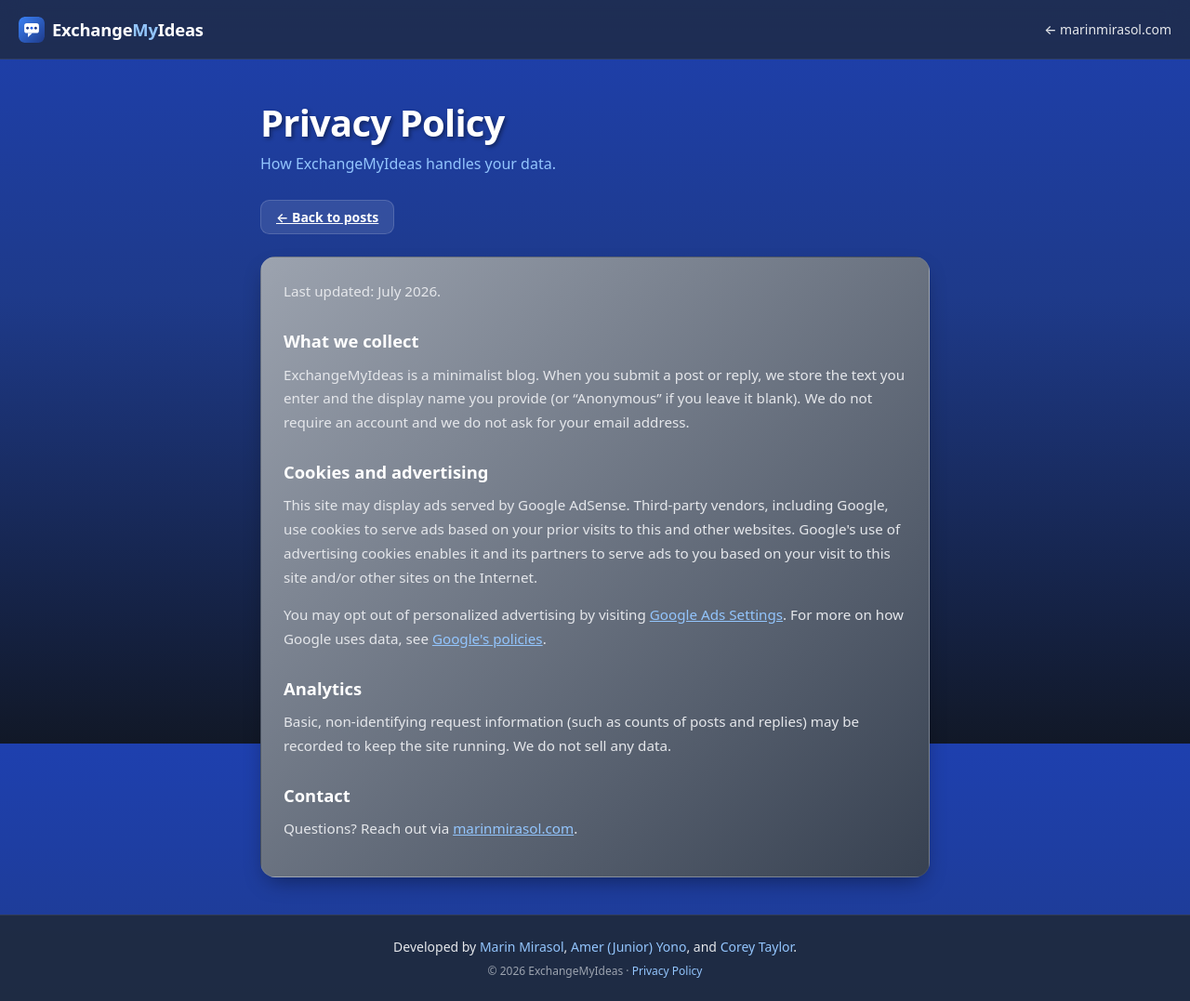
After one commit to mmirasol17/ExchangeMyIdeas, a PHP site: page /privacy.php in a window 1280 px wide. The commit adds this page. Shown: the whole page at 93% size. Run offline with PHP 8.4, Linux system fonts and the light colour scheme.

Commit message:
Add likes, AdSense integration, Markdown, honeypot, and real app icons
Features:
- Likes: migration 001 adds a likes column; like.php increments via fetch
  (one per browser, localStorage-tracked). Guarded by column_exists() so the
  UI and query stay dormant until the migration runs -- deploy-safe. Adds a
  "Most liked" sort.
- Real Google AdSense: renders live ad units when $adsenseClient/$adsenseSlot
  are set in config.local.php, otherwise the placeholder. Adds a privacy
  policy page (required for approval) linked in the footer, and ads.txt.
- Markdown: safe subset (**bold**, *italic*, `code`, links) rendered in post
  and reply bodies -- escaped first, so no XSS.
- Honeypot spam protection on the post and reply forms.

Visual:
- Sidebar now uses the real Lifelyze and Tunelyze app icons instead of letter
  monograms.
- ExchangeMyIdeas favicon shown next to the navbar brand.

Co-Authored-By: Claude Opus 4.8 (1M context) <noreply@anthropic.com>

```diff
--- /dev/null
+++ b/ads.txt
@@ -0,0 +1,4 @@
+# ads.txt for exchangemyideas.marinmirasol.com
+# After AdSense approval, replace pub-0000000000000000 with your real
+# publisher ID (the digits from ca-pub-XXXXXXXXXXXXXXXX) and remove this note.
+google.com, pub-0000000000000000, DIRECT, f08c47fec0942fa0
--- a/lib.php
+++ b/lib.php
@@ -37,8 +37,52 @@ function avatar_color(string $name): string {
   return "hsl({$hue}deg 55% 45%)";
 }
 
+/**
+ * Whether a column exists on a table. Cached per request. Lets features that
+ * depend on a migration (e.g. likes) degrade gracefully until it has run, so a
+ * deploy can never reference a not-yet-created column and break the site.
+ * Table name is a trusted constant, never user input.
+ */
+function column_exists(PDO $conn, string $table, string $column): bool {
+  static $cache = [];
+  $key = "$table.$column";
+  if (array_key_exists($key, $cache)) {
+    return $cache[$key];
+  }
+  try {
+    $stmt = $conn->prepare("SHOW COLUMNS FROM `$table` LIKE ?");
+    $stmt->execute([$column]);
+    return $cache[$key] = (bool) $stmt->fetch();
+  } catch (PDOException $e) {
+    return $cache[$key] = false;
+  }
+}
+
+/**
+ * Renders a safe, minimal subset of Markdown: **bold**, *italic*, `code`, and
+ * [text](https://url) links. Input is HTML-escaped FIRST, so user content can
+ * never inject markup — the formatting is applied to already-safe text.
+ */
+function render_markdown(string $text): string {
+  $safe = e($text);
+  // `inline code`
+  $safe = preg_replace_callback('/`([^`\n]+)`/', fn($m) => '<code>' . $m[1] . '</code>', $safe);
+  // **bold**
+  $safe = preg_replace('/\*\*([^*\n]+)\*\*/', '<strong>$1</strong>', $safe);
+  // *italic* (not part of a ** run)
+  $safe = preg_replace('/(?<!\*)\*(?!\*)([^*\n]+)\*(?!\*)/', '<em>$1</em>', $safe);
+  // [text](https://url) -- URL is already entity-escaped by e()
+  $safe = preg_replace_callback(
+    '/\[([^\]\n]+)\]\((https?:\/\/[^\s)]+)\)/',
+    fn($m) => '<a href="' . $m[2] . '" target="_blank" rel="noopener noreferrer nofollow">' . $m[1] . '</a>',
+    $safe
+  );
+  return nl2br($safe);
+}
+
 /** Renders the document head, opening body, and top navbar. */
 function render_head(string $title, string $script): void {
+  global $adsenseClient;
   ?>
 <!DOCTYPE html>
 <html lang="en">
@@ -58,18 +102,18 @@ function render_head(string $title, string $script): void {
   <link rel="manifest" href="./site.webmanifest" />
   <meta name="theme-color" content="#1e3a8a" />
   <link rel="stylesheet" href="./styles.css" />
-  <!--
-    Google AdSense: after you're approved at https://www.google.com/adsense,
-    uncomment this and swap in your publisher ID (ca-pub-XXXXXXXXXXXXXXXX).
-    Then replace the placeholders inside ad_slot() with your real <ins> unit.
-  <script async src="https://pagead2.googlesyndication.com/pagead/js/adsbygoogle.js?client=ca-pub-XXXXXXXXXXXXXXXX" crossorigin="anonymous"></script>
-  -->
+  <?php if (!empty($adsenseClient)): ?>
+  <script async src="https://pagead2.googlesyndication.com/pagead/js/adsbygoogle.js?client=<?= e($adsenseClient) ?>" crossorigin="anonymous"></script>
+  <?php endif; ?>
   <script src="./<?= e($script) ?>" defer></script>
 </head>
 
 <body>
   <nav class="navbar">
-    <a class="brand" href="./index.php">Exchange<span>My</span>Ideas</a>
+    <a class="brand" href="./index.php">
+      <img class="brand-icon" src="./favicon.svg" alt="" width="28" height="28" />
+      <span class="brand-text">Exchange<span class="brand-accent">My</span>Ideas</span>
+    </a>
     <a class="home-link" href="https://marinmirasol.com" target="_blank" rel="noopener noreferrer">&larr; marinmirasol.com</a>
   </nav>
   <?php
@@ -85,7 +129,10 @@ function render_footer(): void {
       <a href="https://www.linkedin.com/in/amer-yono/" target="_blank" rel="noopener noreferrer" class="footer-link">Amer (Junior) Yono</a>, and
       <a href="https://www.linkedin.com/in/corey-taylor-9a9bb1209/" target="_blank" rel="noopener noreferrer" class="footer-link">Corey Taylor</a>.
     </div>
-    <div class="copy">&copy; <?= date('Y') ?> ExchangeMyIdeas</div>
+    <div class="copy">
+      &copy; <?= date('Y') ?> ExchangeMyIdeas
+      &middot; <a href="./privacy.php" class="footer-link">Privacy Policy</a>
+    </div>
   </footer>
 </body>
 
@@ -99,10 +146,21 @@ function render_footer(): void {
  * replace the .ad-placeholder div below with your <ins class="adsbygoogle">.
  */
 function ad_slot(): void {
+  global $adsenseClient, $adsenseSlot;
   ?>
   <div class="ad-slot" role="complementary" aria-label="Advertisement">
     <span class="ad-label">Advertisement</span>
-    <div class="ad-placeholder">Your ad could be here</div>
+    <?php if (!empty($adsenseClient) && !empty($adsenseSlot)): ?>
+      <ins class="adsbygoogle"
+        style="display:block"
+        data-ad-client="<?= e($adsenseClient) ?>"
+        data-ad-slot="<?= e($adsenseSlot) ?>"
+        data-ad-format="auto"
+        data-full-width-responsive="true"></ins>
+      <script>(adsbygoogle = window.adsbygoogle || []).push({});</script>
+    <?php else: ?>
+      <div class="ad-placeholder">Your ad could be here</div>
+    <?php endif; ?>
   </div>
   <?php
 }
@@ -114,15 +172,13 @@ function render_sidebar(): void {
       'name' => 'Lifelyze',
       'tag'  => 'Your whole life, organized — calendar, budget, health, notes, and an AI assistant in one app.',
       'url'  => 'https://lifelyze.com',
-      'mono' => 'L',
-      'grad' => 'linear-gradient(135deg, #3b82f6, #22c55e)',
+      'icon' => './app-icons/lifelyze.png',
     ],
     [
       'name' => 'Tunelyze',
       'tag'  => "Smarter Spotify playlists built from your library's audio features.",
       'url'  => 'https://tunelyze.com',
-      'mono' => 'T',
-      'grad' => 'linear-gradient(135deg, #22c55e, #0ea5e9)',
+      'icon' => './app-icons/tunelyze.png',
     ],
   ];
   ?>
@@ -130,7 +186,7 @@ function render_sidebar(): void {
     <div class="sidebar-title">More from Marin</div>
     <?php foreach ($apps as $app): ?>
       <a class="app-item" href="<?= e($app['url']) ?>" target="_blank" rel="noopener noreferrer">
-        <span class="app-mono" style="background: <?= e($app['grad']) ?>"><?= e($app['mono']) ?></span>
+        <img class="app-icon" src="<?= e($app['icon']) ?>" alt="<?= e($app['name']) ?> icon" width="40" height="40" loading="lazy" />
         <span class="app-info">
           <span class="app-name"><?= e($app['name']) ?> <span class="app-arrow">&rarr;</span></span>
           <span class="app-tag"><?= e($app['tag']) ?></span>
--- /dev/null
+++ b/privacy.php
@@ -0,0 +1,47 @@
+<?php
+require_once('lib.php');
+render_head('ExchangeMyIdeas — Privacy Policy', 'create_blog.js');
+?>
+
+  <div class="container container-narrow">
+    <header class="hero">
+      <h1 class="page-title">Privacy Policy</h1>
+      <p class="page-subtitle">How ExchangeMyIdeas handles your data.</p>
+    </header>
+
+    <div class="header">
+      <a href="./index.php" class="button secondary">&larr; Back to posts</a>
+    </div>
+
+    <div class="post-form prose">
+      <p>Last updated: <?= date('F Y') ?>.</p>
+
+      <h2>What we collect</h2>
+      <p>ExchangeMyIdeas is a minimalist blog. When you submit a post or reply,
+        we store the text you enter and the display name you provide (or
+        &ldquo;Anonymous&rdquo; if you leave it blank). We do not require an
+        account and we do not ask for your email address.</p>
+
+      <h2>Cookies and advertising</h2>
+      <p>This site may display ads served by Google AdSense. Third-party
+        vendors, including Google, use cookies to serve ads based on your prior
+        visits to this and other websites. Google's use of advertising cookies
+        enables it and its partners to serve ads to you based on your visit to
+        this site and/or other sites on the Internet.</p>
+      <p>You may opt out of personalized advertising by visiting
+        <a href="https://www.google.com/settings/ads" target="_blank" rel="noopener noreferrer">Google Ads Settings</a>.
+        For more on how Google uses data, see
+        <a href="https://policies.google.com/technologies/partner-sites" target="_blank" rel="noopener noreferrer">Google's policies</a>.</p>
+
+      <h2>Analytics</h2>
+      <p>Basic, non-identifying request information (such as counts of posts and
+        replies) may be recorded to keep the site running. We do not sell any
+        data.</p>
+
+      <h2>Contact</h2>
+      <p>Questions? Reach out via
+        <a href="https://marinmirasol.com" target="_blank" rel="noopener noreferrer">marinmirasol.com</a>.</p>
+    </div>
+  </div>
+
+<?php render_footer(); ?>
--- a/styles.css
+++ b/styles.css
@@ -68,6 +68,9 @@ a {
 }
 
 .navbar .brand {
+  display: inline-flex;
+  align-items: center;
+  gap: 0.5rem;
   font-weight: 700;
   font-size: 1.15rem;
   color: #fff;
@@ -76,7 +79,14 @@ a {
   letter-spacing: -0.01em;
 }
 
-.navbar .brand span {
+.navbar .brand-icon {
+  width: 1.75rem;
+  height: 1.75rem;
+  border-radius: 0.4rem;
+  flex-shrink: 0;
+}
+
+.navbar .brand-accent {
   color: var(--blue-300);
 }
 
@@ -737,6 +838,29 @@ textarea.reply-input {
   font-weight: 500;
 }
 
+/* Long-form text (privacy policy) */
+.prose {
+  color: var(--gray-200);
+  line-height: 1.7;
+}
+
+.prose h2 {
+  color: #fff;
+  font-size: 1.15rem;
+  font-weight: 700;
+  margin: 1.5rem 0 0.5rem;
+}
+
+.prose p {
+  margin: 0 0 0.9rem;
+  font-size: 0.95rem;
+}
+
+.prose a {
+  color: var(--blue-300);
+  text-decoration: underline;
+}
+
 /* ---------- Footer ---------- */
 
 .site-footer {
```
Also changed, not shown: other parts of styles.css (+98 -7 lines), create_blog.php (+7 -0 lines), index.js (+37 -1 lines), index.php (+33 -6 lines), like.php (added, +50 -0 lines), app-icons/lifelyze.png (added), app-icons/tunelyze.png (added), migrations/001_add_likes_to_posts.sql (added), 1 other file.
